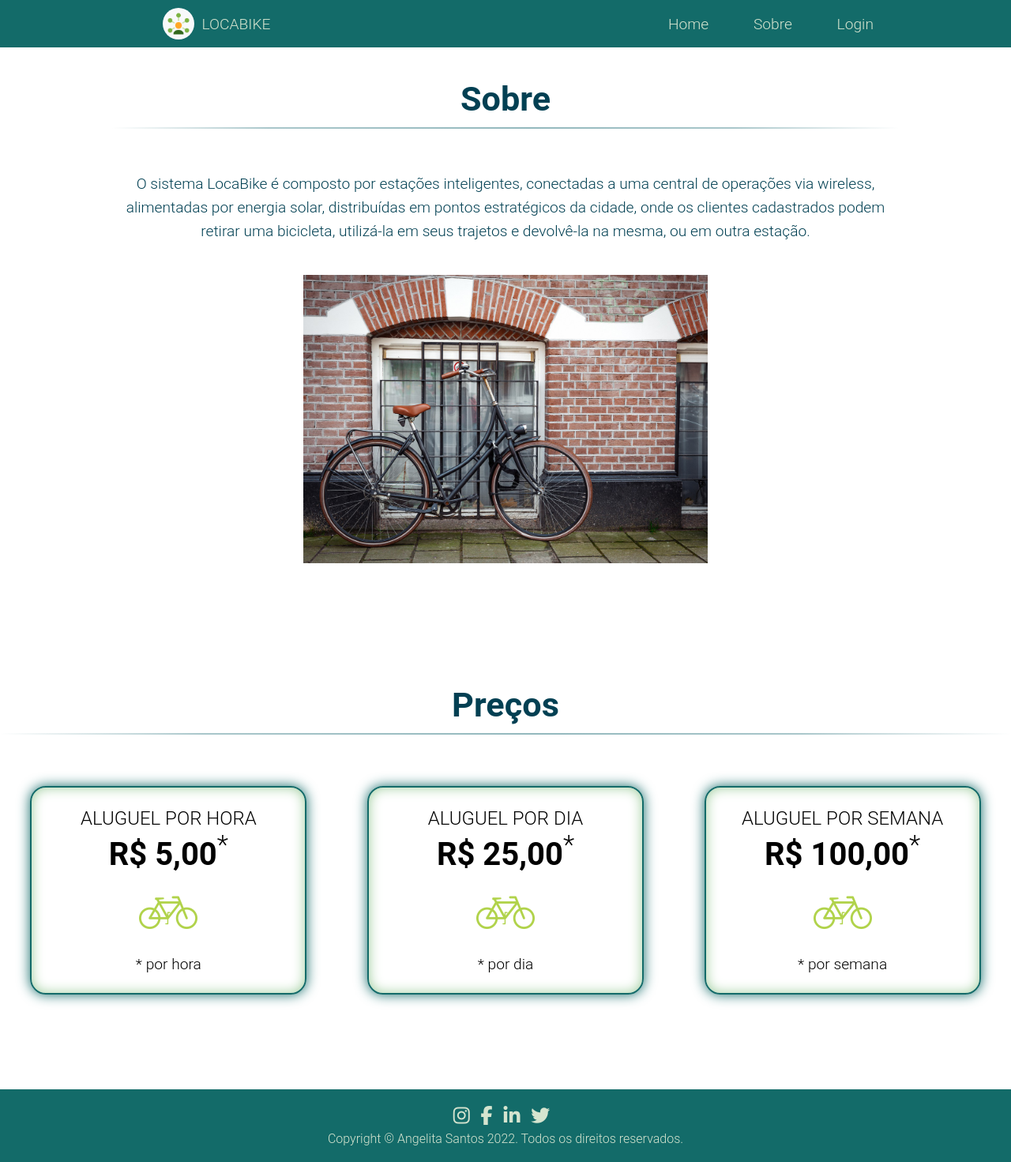
After one commit to angelitasantos/python-flask-mysql-locabike, a Flask app: page /about in a window 1280 px wide. The commit adds this page. Shown: the whole page at 79% size. Run offline with Flask 2, Linux system fonts and the light colour scheme; some libraries are stand-ins or nearby versions.

Commit message:
create file about.html and add links base.html #2

```diff
--- a/App.py
+++ b/App.py
@@ -7,6 +7,10 @@ def home():
     title = 'Home'
     return render_template('/pages/home.html', title = title)
 
+@app.route('/about')
+def about():
+    title = 'About'
+    return render_template('/pages/about.html', title = title)
 
 if __name__ == '__main__':
     app.run(debug = True)
--- a/static/css/responsive.css
+++ b/static/css/responsive.css
@@ -1,4 +1,17 @@
 @import url(./root.css);
+
+
+@media (max-width: 700px) {
+    .about {
+        margin-top: 60px;
+        padding: 50px;
+    }
+
+    .img-about {
+        width: 256px;
+        height: 183px;
+    }
+}
 
 @media (max-width: 600px) {
     .navbar {
@@ -24,4 +37,9 @@
     .navbar-logo img {
         margin-left: 10px;
     }
+
+    .img-about {
+        width: 192px;
+        height: 137px;
+    }
 }
--- a/static/css/styles.css
+++ b/static/css/styles.css
@@ -1,4 +1,29 @@
 @import url(./root.css);
+
+
+.center {
+    max-width: 1400px;
+    margin: 0 auto;
+    padding: 0 2%;
+    text-align: center;
+}
+
+.title {
+    color: var(--green1);
+    font-weight: bold;
+    text-align: center;
+    padding-bottom: 15px;
+}
+
+.title:after {
+    content: ' ';
+    display: block;
+    width: 100%;
+    height: 2px;
+    margin-top: 10px;
+    background: -webkit-linear-gradient(left, rgba(147, 184, 189, 0) 0%, rgba(147, 184, 189, 0.8) 20%, rgba(147, 184, 189, 1) 53%, rgba(147, 184, 189, 0.8) 79%, rgba(147, 184, 189, 0) 100%);
+    background: linear-gradient(left, rgba(147, 184, 189, 0) 0%, rgba(147, 184, 189, 0.8) 20%, rgba(147, 184, 189, 1) 53%, rgba(147, 184, 189, 0.8) 79%, rgba(147, 184, 189, 0) 100%);
+}
 
 
 /* ############################################################################ */
@@ -152,3 +177,69 @@
 .slide3 {
     background-image: linear-gradient(rgba(255, 255, 255, 0.8), rgba(255, 255, 255, 0.8) 100%), url(/static/img/slides/slide3.jpg);
 }
+
+
+/* ############################################################################ */
+
+.about {
+    padding: 100px;
+}
+
+#txtAbout {
+    margin: 30px 0;
+    line-height: 30px;
+    text-align: center;
+    padding: 10px 0;
+    color: var(--green1);
+}
+
+.img-about {
+    width: 512px;
+    height: 365px;
+}
+
+
+/* ############################################################################ */
+
+.services {
+    text-align: center;
+    margin-top: 50px;
+    margin-bottom: 100px;
+}
+
+.services-container {
+    margin: 30px 0;
+    display: flex;
+    flex-wrap: wrap;
+    justify-content: space-around;
+    align-items: center;
+    text-align: center;
+}
+
+.service-card {
+    display: flex;
+    flex-direction: column;
+    justify-content: space-evenly;
+    width: 350px;
+    min-height: 200px;
+    margin: 20px 10px;
+    padding: 25px 10px;
+    border: 2px solid var(--green2);
+    border-radius: 20px;
+    box-shadow: inset 0 0 1em var(--green6), 0 0 1em var(--green2);
+}
+
+.service-card img {
+    width: 100px;
+    height: 100px;
+}
+
+.service-card p {
+    font-size: 2.5em;
+    font-weight: bold;
+}
+
+.service-card p b {
+    font-size: 0.5em;
+    font-weight: bold;
+}
--- a/templates/layout/header.html
+++ b/templates/layout/header.html
@@ -6,7 +6,7 @@
         </div>
         <div class="navbar-menu">
             <a href="{{ url_for('home') }}">Home</a>
-            <a href="{{ url_for('home') }}">About</a>
+            <a href="{{ url_for('about') }}">Sobre</a>
             <a href="{{ url_for('home') }}">Login</a>
         </div>
     </nav>
--- /dev/null
+++ b/templates/pages/about.html
@@ -0,0 +1,21 @@
+{% extends 'base.html' %}
+{% block container %}
+
+<section class="about">
+    <div class="center">
+        <div class="center">
+            <h1 class="title">Sobre</h1>
+            <h6 id="txtAbout">O sistema LocaBike é composto por estações inteligentes, conectadas a uma central
+                de operações via wireless, alimentadas por energia solar, distribuídas em pontos estratégicos
+                da cidade, onde os clientes cadastrados podem retirar uma bicicleta, utilizá-la em seus trajetos
+                e devolvê-la na mesma, ou em outra estação.
+            </h6>
+        </div>
+        <div class="center">
+            <img src="/static/img/slides/slide1.jpg" alt="" class="img-about">
+        </div>
+    </div>
+</section>
+
+{% include '/pages/services.html' %}
+{% endblock %}
--- /dev/null
+++ b/templates/pages/services.html
@@ -0,0 +1,32 @@
+<section class="services">
+    <h1 class="title">Preços</h1>
+
+    <div class="services-container">
+        <div class="service-card">
+            <h5>ALUGUEL POR HORA</h5>
+            <p>R$ 5,00<sup>*</sup></p>
+            <div class="center">
+                <img src="/static/img/bike.png" alt="">
+            </div>
+            <h6><b>*</b> por hora</h6>
+        </div>
+
+        <div class="service-card">
+            <h5>ALUGUEL POR DIA</h5>
+            <p>R$ 25,00<sup>*</sup></p>
+            <div class="center">
+                <img src="/static/img/bike.png" alt="">
+            </div>
+            <h6><b>*</b> por dia</h6>
+        </div>
+
+        <div class="service-card">
+            <h5>ALUGUEL POR SEMANA</h5>
+            <p>R$ 100,00<sup>*</sup></p>
+            <div class="center">
+                <img src="/static/img/bike.png" alt="">
+            </div>
+            <h6><b>*</b> por semana</h6>
+        </div>
+    </div>
+</section>
```
Also changed, not shown: static/img/bike.png (added).
